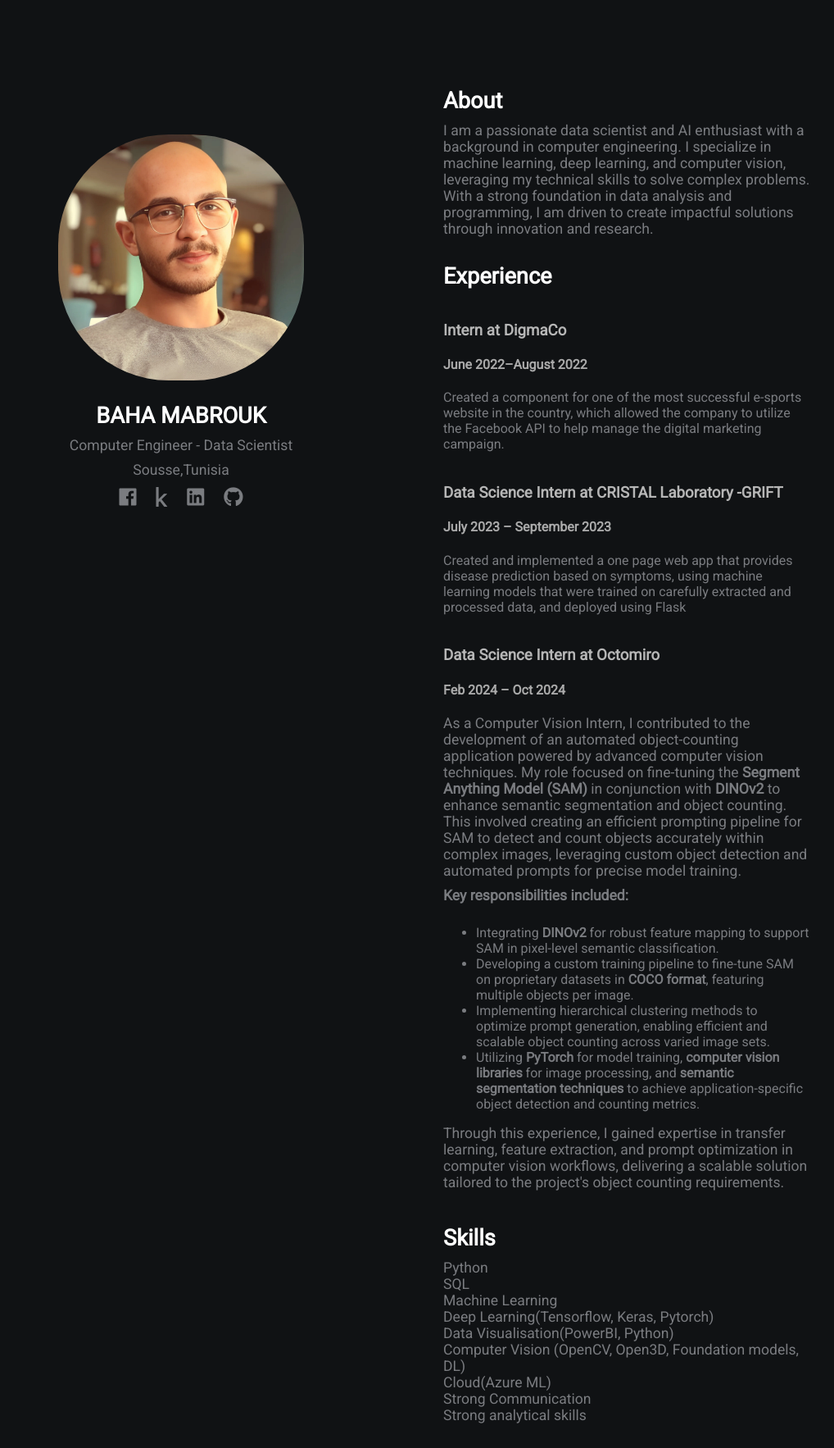
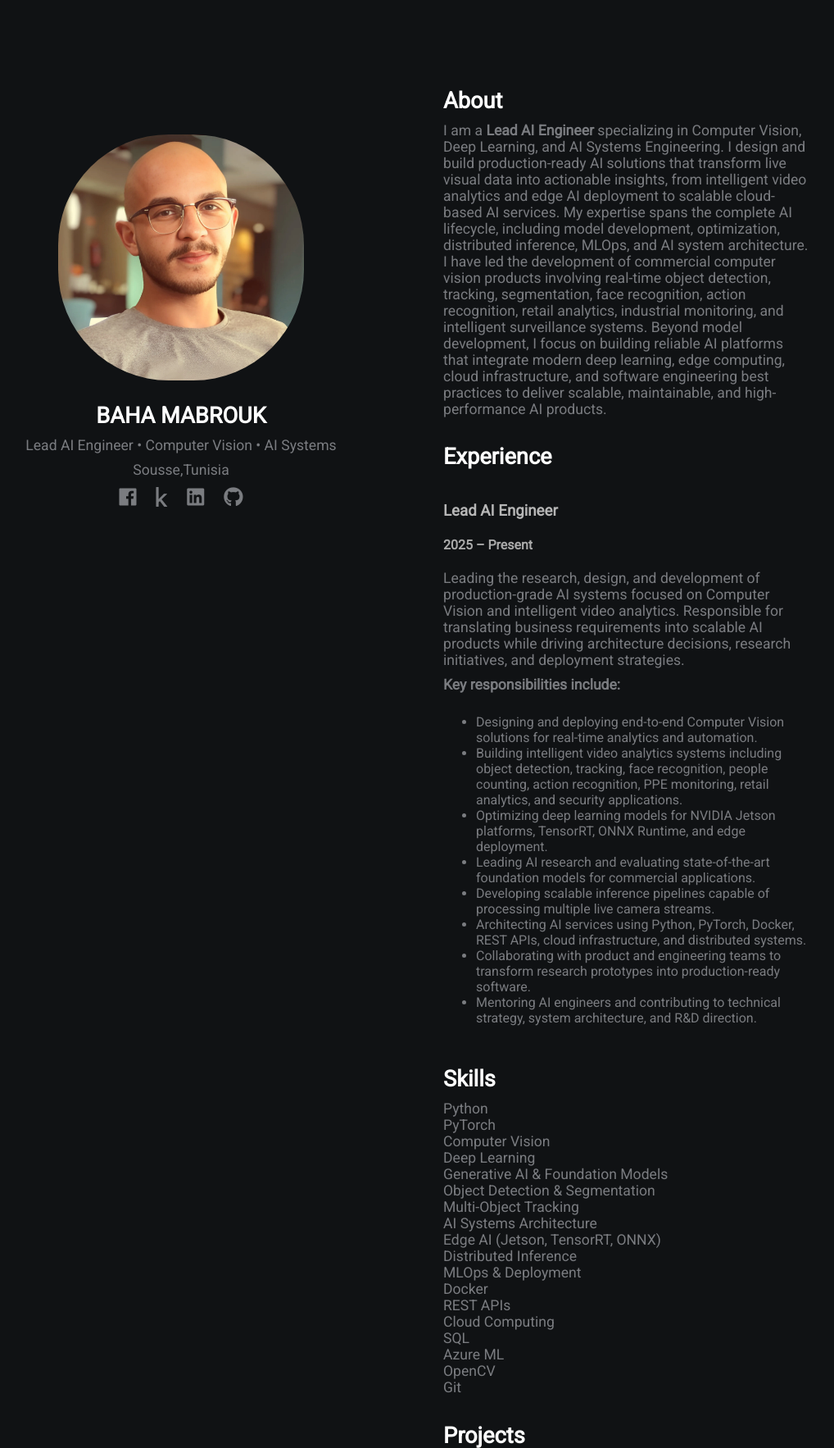
Before and after one commit to Baha-Mabrouk-ses/Baha-Mabrouk-ses.github.io, a plain HTML site: page index.html in a window 1280 px wide. Shown: the top 1766 px of the page at 82% size, without its empty margins (99-1117 px from the left). Drawn offline with Linux system fonts and the light colour scheme.

Commit message:
Revise profile details and skills section
Updated personal and professional information in the profile section, enhancing the description of roles and responsibilities. Added new skills and refined existing ones for better clarity.

```diff
--- a/index.html
+++ b/index.html
@@ -23,7 +23,7 @@
             <i><img src="Profile_im.png" alt="Baha Mabrouk"
                     style="border-radius: 45%; height: 300px; ; width : 300px "></i>
             <h2>BAHA MABROUK</h2>
-            <p>Computer Engineer - Data Scientist</p>
+            <p>Lead AI Engineer • Computer Vision • AI Systems</p>
             <p>Sousse,Tunisia</p>
             <a href="https://www.facebook.com/Ba1haa/" target="_blank"><i class="fab fa-facebook"></i></a>
             <a href="https://www.kaggle.com/bahamabroukpers" target="_blank"><i class="fab fa-kaggle"></i></a>
@@ -32,67 +32,67 @@
         </div>
         <div class="section-2">
             <h2>About</h2>
-            <p>I am a passionate data scientist and AI enthusiast with a background in computer engineering. I specialize in machine learning,
-            deep learning, and computer vision, leveraging my technical skills to solve complex problems.
-            With a strong foundation in data analysis and programming,
-            I am driven to create impactful solutions through innovation and research.
+            <p>
+            I am a <strong>Lead AI Engineer</strong> specializing in Computer Vision, Deep Learning, and AI Systems Engineering. I design and build production-ready AI solutions that transform live visual data into actionable insights, from intelligent video analytics and edge AI deployment to scalable cloud-based AI services.
+
+            My expertise spans the complete AI lifecycle, including model development, optimization, distributed inference, MLOps, and AI system architecture. I have led the development of commercial computer vision products involving real-time object detection, tracking, segmentation, face recognition, action recognition, retail analytics, industrial monitoring, and intelligent surveillance systems.
+
+            Beyond model development, I focus on building reliable AI platforms that integrate modern deep learning, edge computing, cloud infrastructure, and software engineering best practices to deliver scalable, maintainable, and high-performance AI products.
             </p>
 
             <h2>Experience</h2>
 
+
                 <p>
-            <h3 style="color:rgb(182, 182, 182);">Intern at DigmaCo</h3>
-            <h4 style="color:rgb(170, 170, 170);"> June 2022–August 2022</h4>
+                <h3 style="color:rgb(182,182,182);">Lead AI Engineer</h3>
+                <h4 style="color:rgb(170,170,170);">2025 – Present</h4>
 
-            Created a component for one of the most successful e-sports website in the country, which allowed the
-            company to utilize the Facebook API to help manage the digital
-            marketing campaign.
-
+                <p>
+                Leading the research, design, and development of production-grade AI systems focused on Computer Vision and intelligent video analytics. Responsible for translating business requirements into scalable AI products while driving architecture decisions, research initiatives, and deployment strategies.
                 </p>
 
-            <p>
-            <h3 style=" color:rgb(182, 182, 182);">Data Science Intern at CRISTAL Laboratory -GRIFT</h3>
-            <h4 style="color:rgb(170, 170, 170);">July 2023 – September 2023</h4>
+                <p><strong>Key responsibilities include:</strong></p>
 
-            Created and implemented a one page web app that
-            provides disease prediction based on symptoms, using
-            machine learning models that were trained on carefully
-            extracted and processed data, and deployed using Flask
-            </p>
+                <ul>
+                <li>Designing and deploying end-to-end Computer Vision solutions for real-time analytics and automation.</li>
 
+                <li>Building intelligent video analytics systems including object detection, tracking, face recognition, people counting, action recognition, PPE monitoring, retail analytics, and security applications.</li>
 
-            <p>
-                <h3 style=" color:rgb(182, 182, 182);">Data Science Intern at Octomiro</h3>
-                <h4 style="color:rgb(170, 170, 170);">Feb 2024 – Oct 2024</h4>
+                <li>Optimizing deep learning models for NVIDIA Jetson platforms, TensorRT, ONNX Runtime, and edge deployment.</li>
 
-                <p>
-                    As a Computer Vision Intern, I contributed to the development of an automated object-counting application powered by advanced computer vision techniques. My role focused on fine-tuning the <strong>Segment Anything Model (SAM)</strong> in conjunction with <strong>DINOv2</strong> to enhance semantic segmentation and object counting. This involved creating an efficient prompting pipeline for SAM to detect and count objects accurately within complex images, leveraging custom object detection and automated prompts for precise model training.
-                  </p>
+                <li>Leading AI research and evaluating state-of-the-art foundation models for commercial applications.</li>
 
-                  <p><strong>Key responsibilities included:</strong></p>
-                  <ul>
-                    <li>Integrating <strong>DINOv2</strong> for robust feature mapping to support SAM in pixel-level semantic classification.</li>
-                    <li>Developing a custom training pipeline to fine-tune SAM on proprietary datasets in <strong>COCO format</strong>, featuring multiple objects per image.</li>
-                    <li>Implementing hierarchical clustering methods to optimize prompt generation, enabling efficient and scalable object counting across varied image sets.</li>
-                    <li>Utilizing <strong>PyTorch</strong> for model training, <strong>computer vision libraries</strong> for image processing, and <strong>semantic segmentation techniques</strong> to achieve application-specific object detection and counting metrics.</li>
+                <li>Developing scalable inference pipelines capable of processing multiple live camera streams.</li>
+
+                <li>Architecting AI services using Python, PyTorch, Docker, REST APIs, cloud infrastructure, and distributed systems.</li>
+
+                <li>Collaborating with product and engineering teams to transform research prototypes into production-ready software.</li>
+
+                <li>Mentoring AI engineers and contributing to technical strategy, system architecture, and R&D direction.</li>
                 </ul>
-
-                  <p>
-                    Through this experience, I gained expertise in transfer learning, feature extraction, and prompt optimization in computer vision workflows, delivering a scalable solution tailored to the project's object counting requirements.
-                  </p>
-
 </p>
 
                 <h2>Skills</h2>
-            <p>Python <br />
-                SQL <br />
-                Machine Learning <br />
-                Deep Learning(Tensorflow, Keras, Pytorch) <br />
-                Data Visualisation(PowerBI, Python) <br />
-                Computer Vision (OpenCV, Open3D, Foundation models, DL)<br />
-                Cloud(Azure ML)<br />
-                Strong Communication<br />
-                Strong analytical skills
+
+                <p>
+                Python <br>
+                PyTorch <br>
+                Computer Vision <br>
+                Deep Learning <br>
+                Generative AI & Foundation Models <br>
+                Object Detection & Segmentation <br>
+                Multi-Object Tracking <br>
+                AI Systems Architecture <br>
+                Edge AI (Jetson, TensorRT, ONNX) <br>
+                Distributed Inference <br>
+                MLOps & Deployment <br>
+                Docker <br>
+                REST APIs <br>
+                Cloud Computing <br>
+                SQL <br>
+                Azure ML <br>
+                OpenCV <br>
+                Git
                 </p>
 
 
```
Lines whose indentation alone changed are shown as unchanged.
